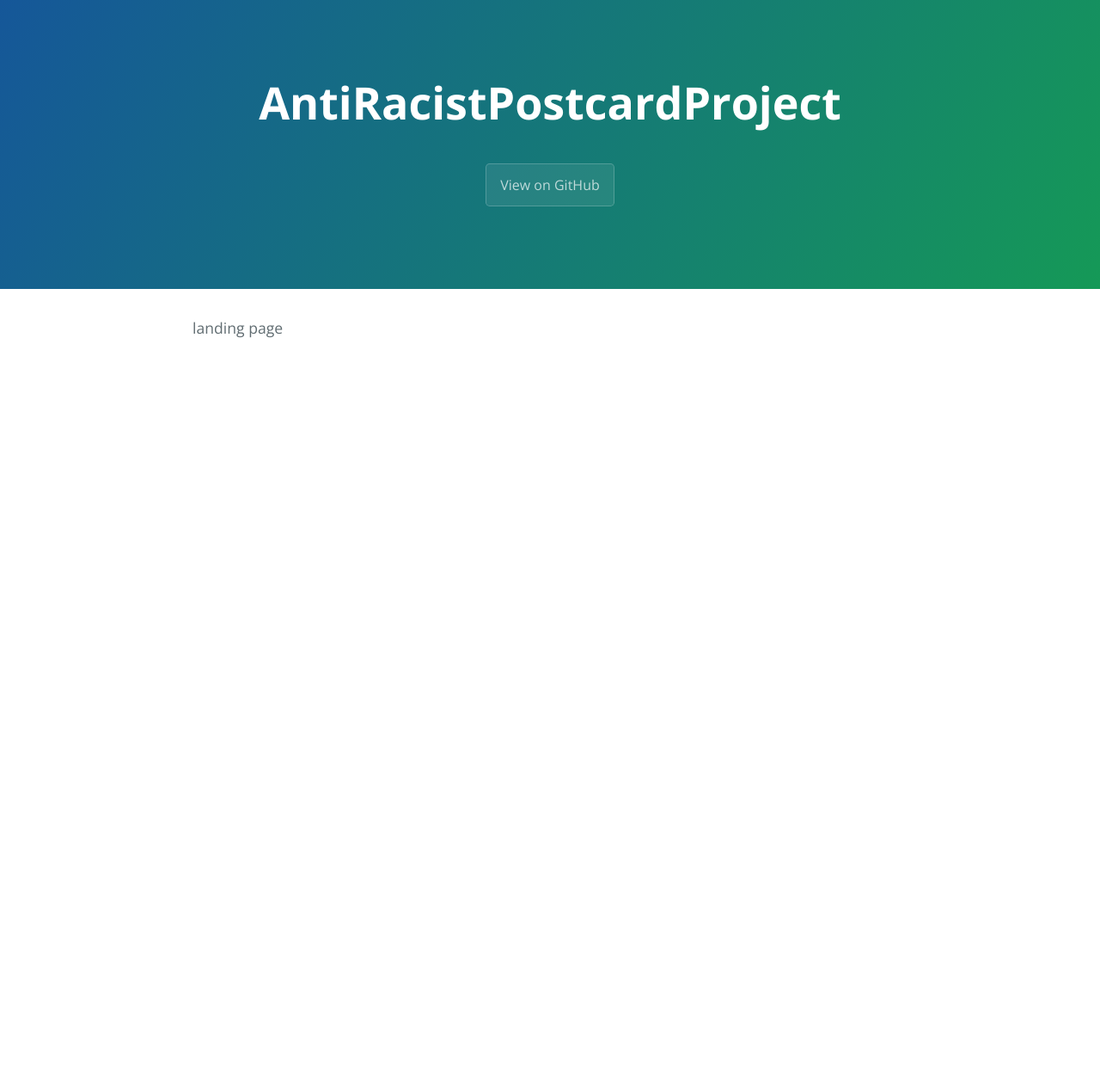
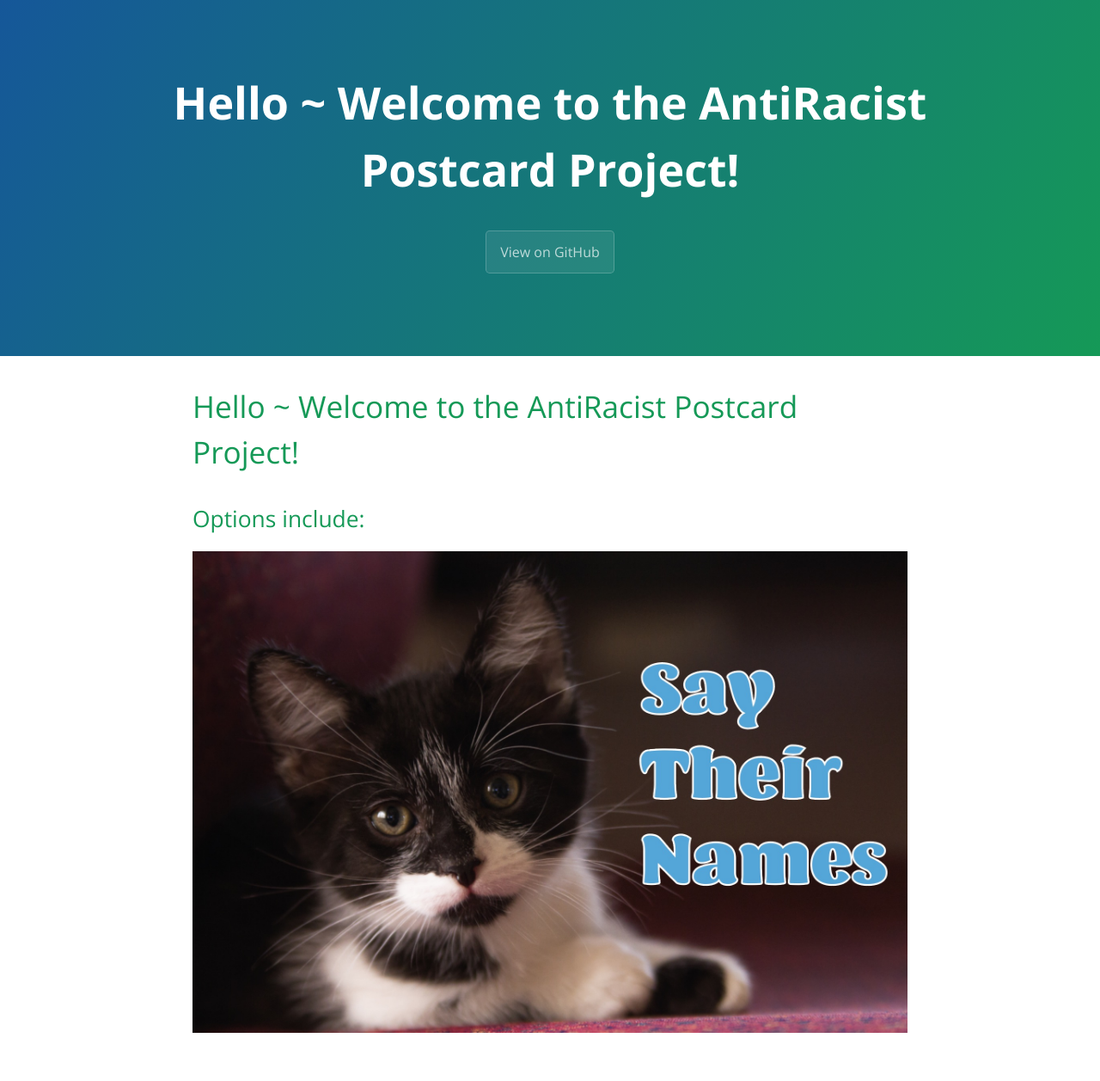
Before and after one commit to mir-lab/AntiRacistPostcardProject, a Jekyll site: the page built from docs/index.md, in a window 1280 px wide. Shown: the whole page at 86% size. Built offline with Jekyll 4.4.1, drawn with Linux system fonts in a browser that asks for light colours; our own code applies the rules of GitHub Pages for plain Markdown files; the repository's description, which GitHub fills in, is left out; before the commit the page ends 900 px from its top, so only the background shows below that.

Commit message:
Testing markdown

```diff
--- a/docs/index.md
+++ b/docs/index.md
@@ -1 +1,5 @@
-landing page
+# Hello ~ Welcome to the AntiRacist Postcard Project!
+
+## Options include:
+
+![](assets/imgs/card-1.jpg)
```
Also changed, not shown: docs/assets/imgs/card-1.jpg (added), docs/assets/imgs/card-2.jpg (added), 3 other files.
